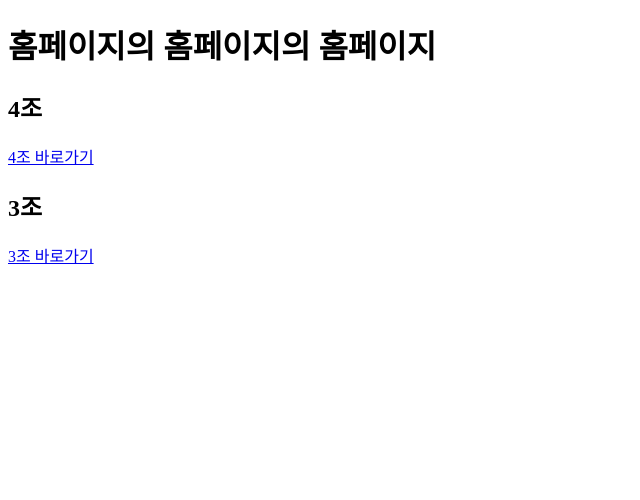
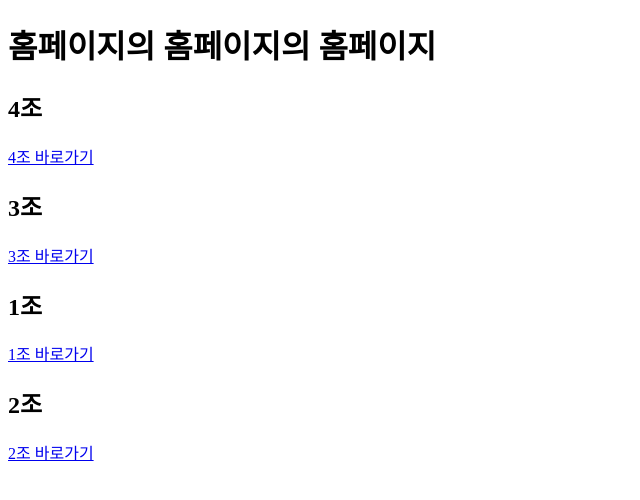
Before and after one commit to egoingsb/kaist-2019-team, a plain HTML site: page index.html in a window 1280 px wide. Shown: the whole page, without its empty margins (0-640 px from the left). Drawn offline with Linux system fonts and the light colour scheme.

Commit message:
Add files via upload

```diff
--- a/index.html
+++ b/index.html
@@ -11,6 +11,10 @@
         <h2>3조</h2>
         <a href="https://qwerty11011.github.io/Relaxation-Web-2/">3조 바로가기</a>
 
+        <h2>1조</h2>
+        <a href="https://dlwndms127.github.io/kaist-19/">1조 바로가기</a>
 
+        <h2>2조</h2>
+        <a href="https://aeseo.github.io/potal/">2조 바로가기</a>
     </body>
 </html>
```
